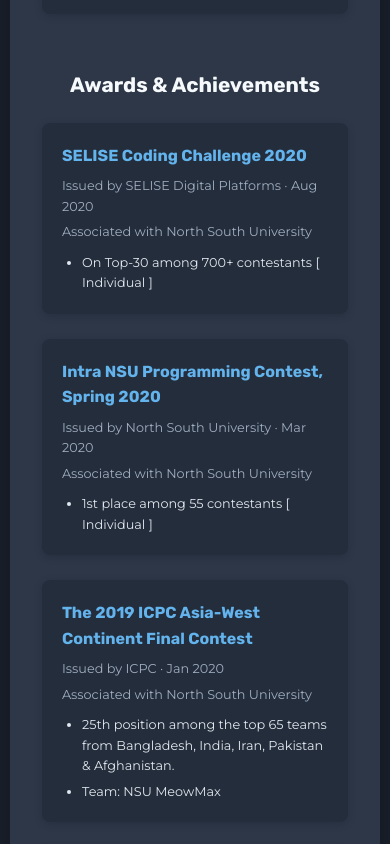
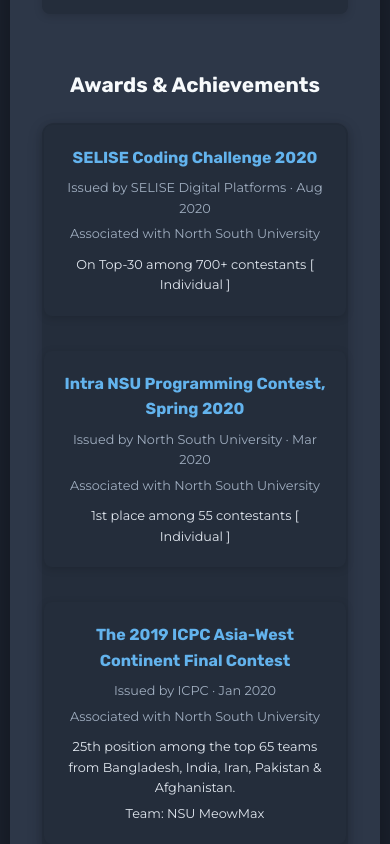
Before and after one commit to sakiib/sakiib.github.io, a plain HTML site: page index.html in a window 390 px wide. Shown: the part 2680-3524 px from the top of the page. Drawn offline with Linux system fonts and the light colour scheme.

Commit message:
update 2025

```diff
--- a/css/style.css
+++ b/css/style.css
@@ -109,11 +109,23 @@ p.about-text {
 }
 
 /* Experience Section */
-.experience-section, .awards-section { /* Added .awards-section here for shared styling */
+.experience-section {
     width: 90%;
     text-align: left;
     margin-left: auto;
     margin-right: auto;
+}
+
+.awards-section {
+    width: 90%;
+    margin: 0 auto 40px auto; /* Center the awards and add bottom margin */
+    display: grid;
+    grid-template-columns: repeat(2, 1fr); /* FORCES two columns */
+    gap: 20px; /* Space between awards */
+    padding: 20px; /* Added padding around the whole awards grid */
+    background-color: #242D3B; /* Slightly darker background for the awards container */
+    border-radius: 12px;
+    box-shadow: 0 4px 15px rgba(0, 0, 0, 0.2);
 }
 
 .job-entry, .award-entry { /* Shared styling for job and award entries */
@@ -186,8 +198,8 @@ p.about-text {
 }
 
 .award-details {
-    list-style-type: disc;
-    margin-left: 20px;
+    list-style-type: none; /* Removed bullet points */
+    margin-left: 0; /* Adjusted margin as bullet points are removed */
     padding-left: 0;
     margin-top: 10px;
     font-size: 0.95rem;
@@ -327,6 +339,12 @@ p.about-text {
         font-size: 0.85rem;
     }
 
+    .awards-section {
+        grid-template-columns: repeat(2, 1fr); /* Keep 2 columns on tablets */
+        gap: 15px;
+        padding: 15px;
+    }
+
     .image-gallery {
         grid-template-columns: repeat(2, 1fr); /* Keep 2 columns on tablets */
         gap: 15px;
@@ -355,6 +373,12 @@ p.about-text {
 
 /* New breakpoint for smaller screens (like portrait phones) */
 @media (max-width: 580px) {
+    .awards-section {
+        grid-template-columns: 1fr; /* Stack awards in a single column */
+        gap: 10px;
+        padding: 2px;
+    }
+
     .image-gallery {
         grid-template-columns: 1fr; /* Stack images in a single column */
         gap: 10px;
```
